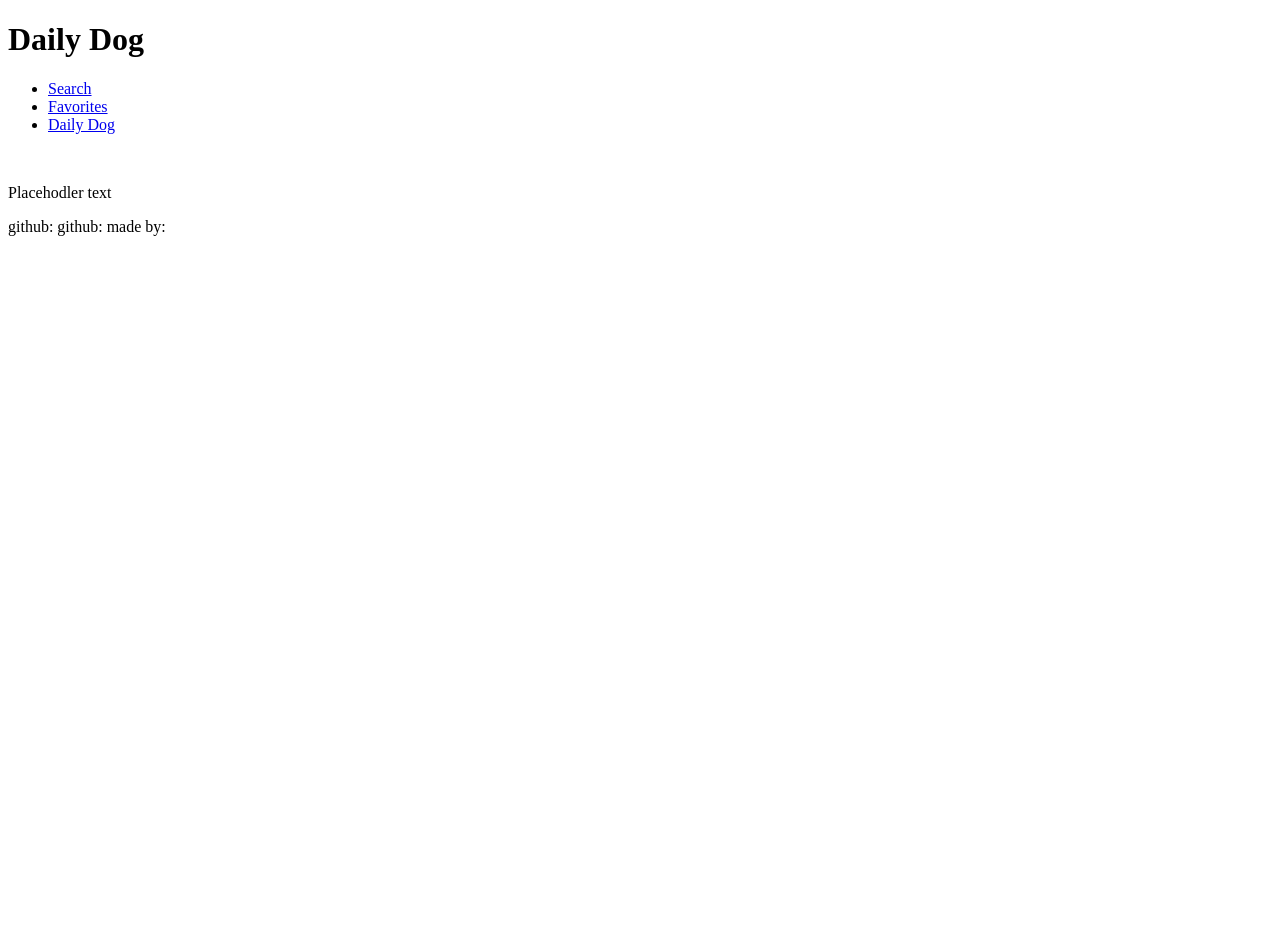
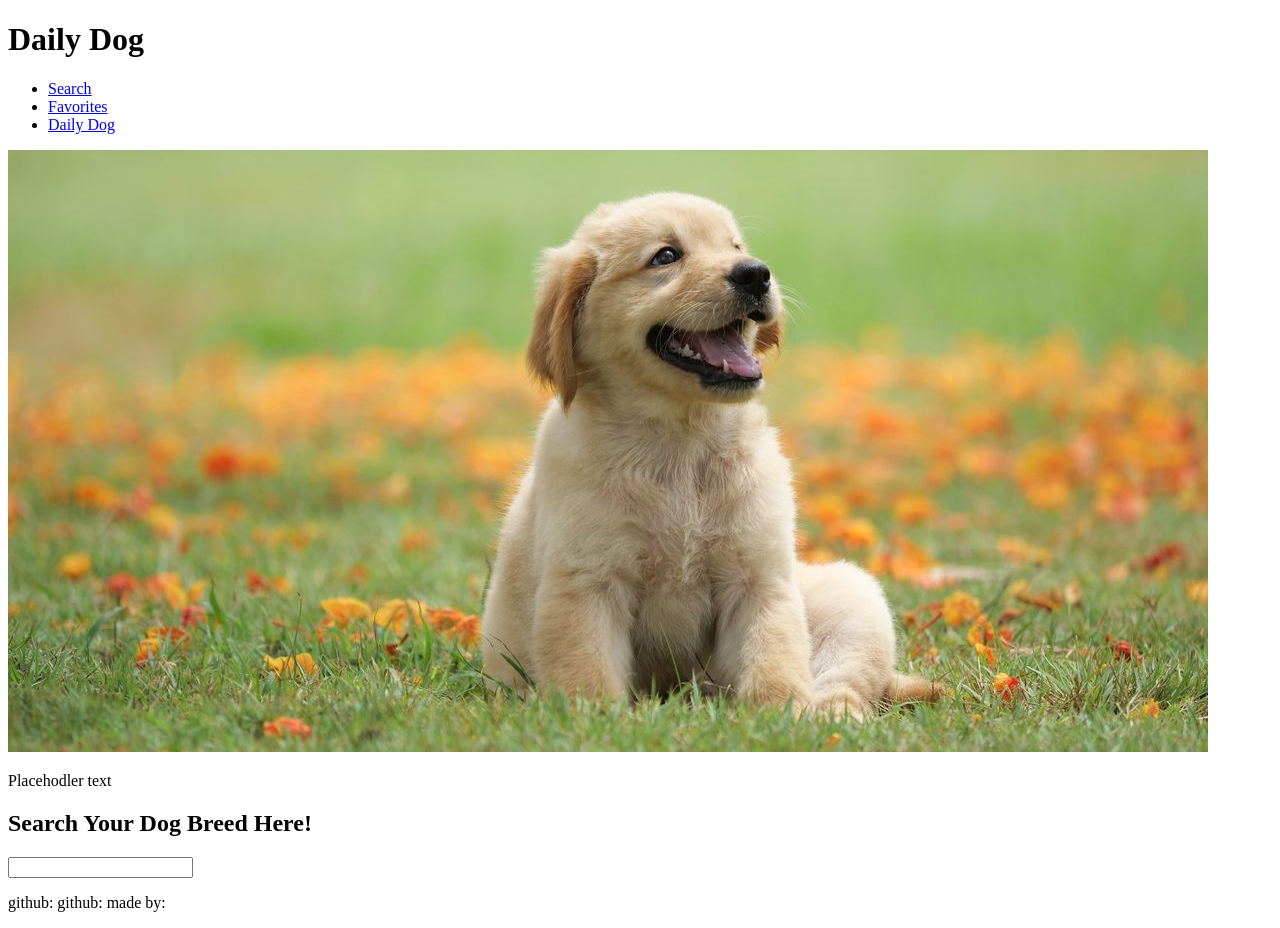
Before and after one commit to Brandon-perez19/Dandy-Dog, a plain HTML site: page index.html in a window 1280 px wide. Before the commit the page ends 800 px from the top, so only its background shows below. Drawn offline with Linux system fonts and the light colour scheme.

Commit message:
added hero-image and added search field for search section.

```diff
--- a/index.html
+++ b/index.html
@@ -26,7 +26,7 @@
     <main>
         <hero>
             <div class="Hero-Image">
-            <img/>
+            <img src="./assets/Images/puppy.jpeg" />
             </div>
             <div class="hero-text">
                 <p>
@@ -39,6 +39,12 @@
             </div>
         </section>
         <Section class="search-box">
+            <div class="search-content">
+                <form>
+                    <h2>Search Your Dog Breed Here!</h2>
+                    <input type="text" name="dog-search" id="dog-input">
+                </form>
+            </div>
             <div class="search-results">
             </div>
         </Section>
```
Also changed, not shown: assets/Images/puppy.jpeg (added).
